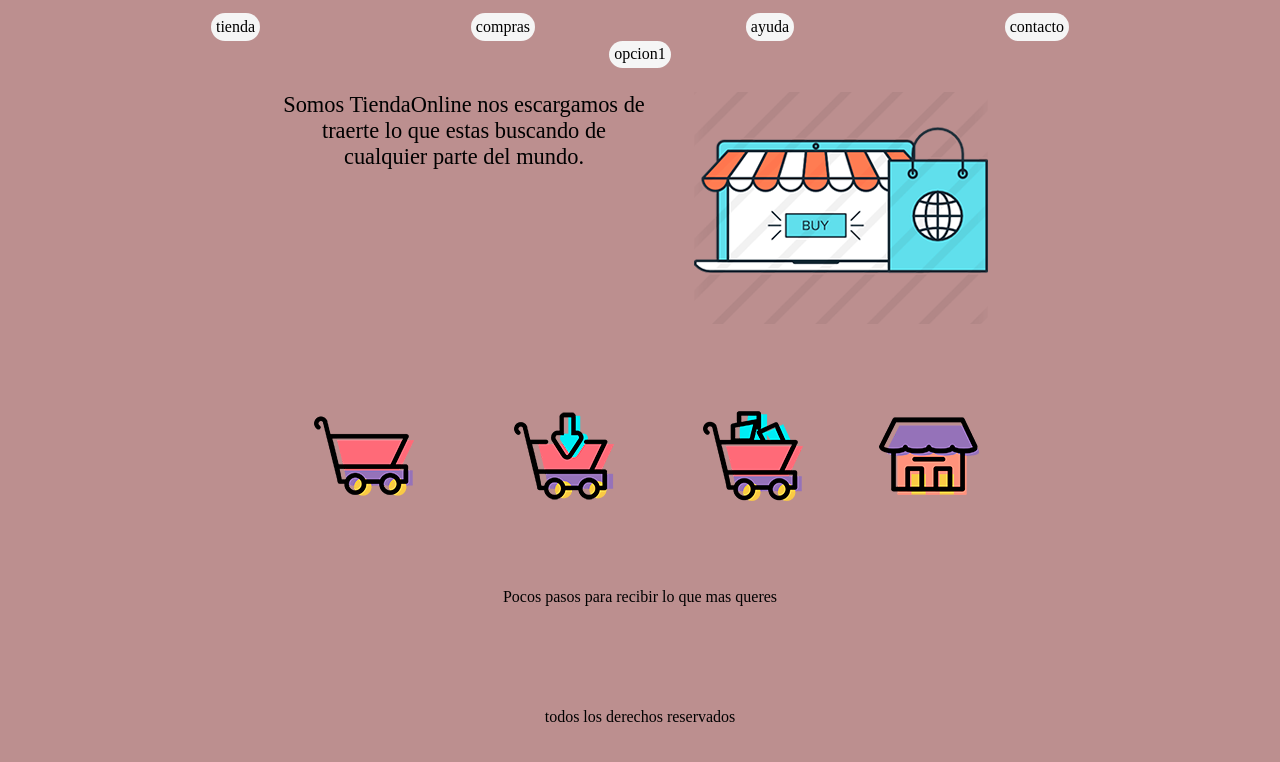
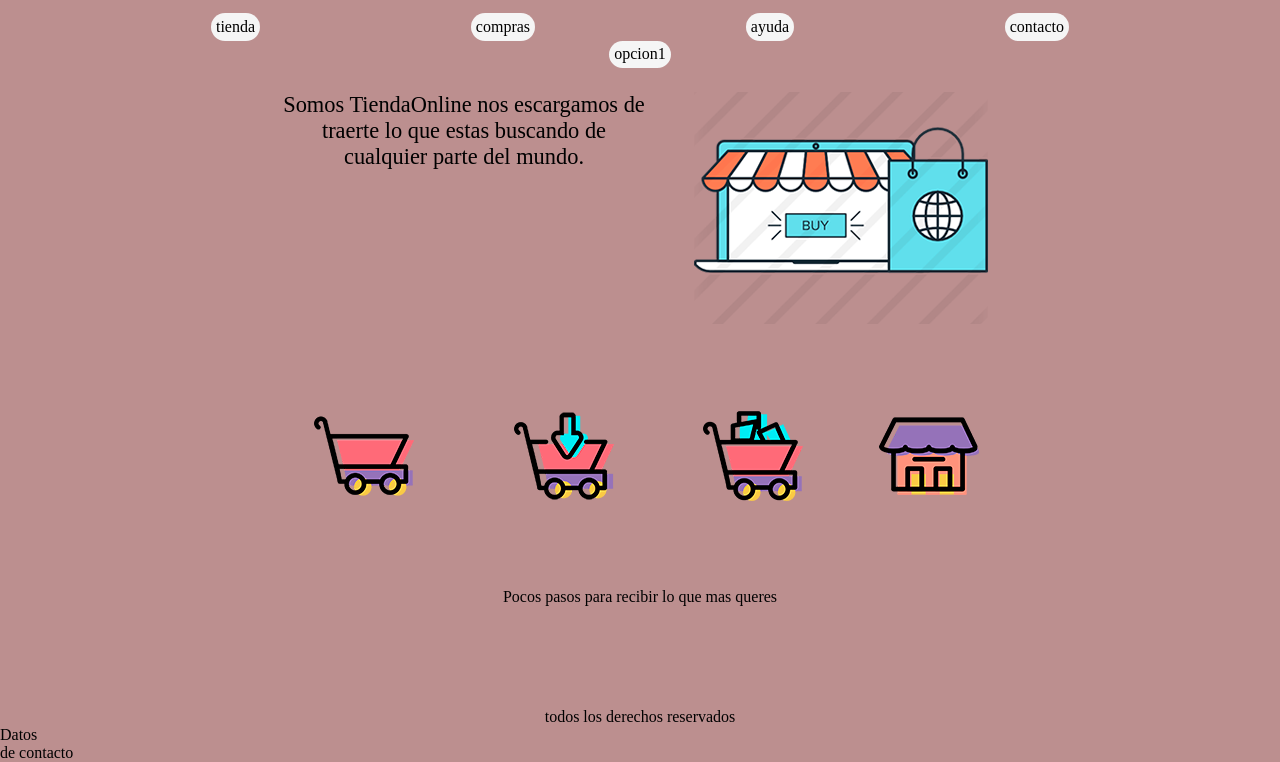
Before and after one commit to manucastroa7/pruebitaGit, a plain HTML site: page index.html in a window 1280 px wide. Shown: the part 40-802 px from the top of the page. Drawn offline with Linux system fonts and the light colour scheme.

Commit message:
agregando footer

```diff
--- a/index.html
+++ b/index.html
@@ -46,6 +46,8 @@
     </main>
     <footer class="footerNosotros">
         <p>todos los derechos reservados</p>
+        <ul><li>Datos</li>
+        <li>de contacto</li></ul>
     </footer>
 
 </body>
```
